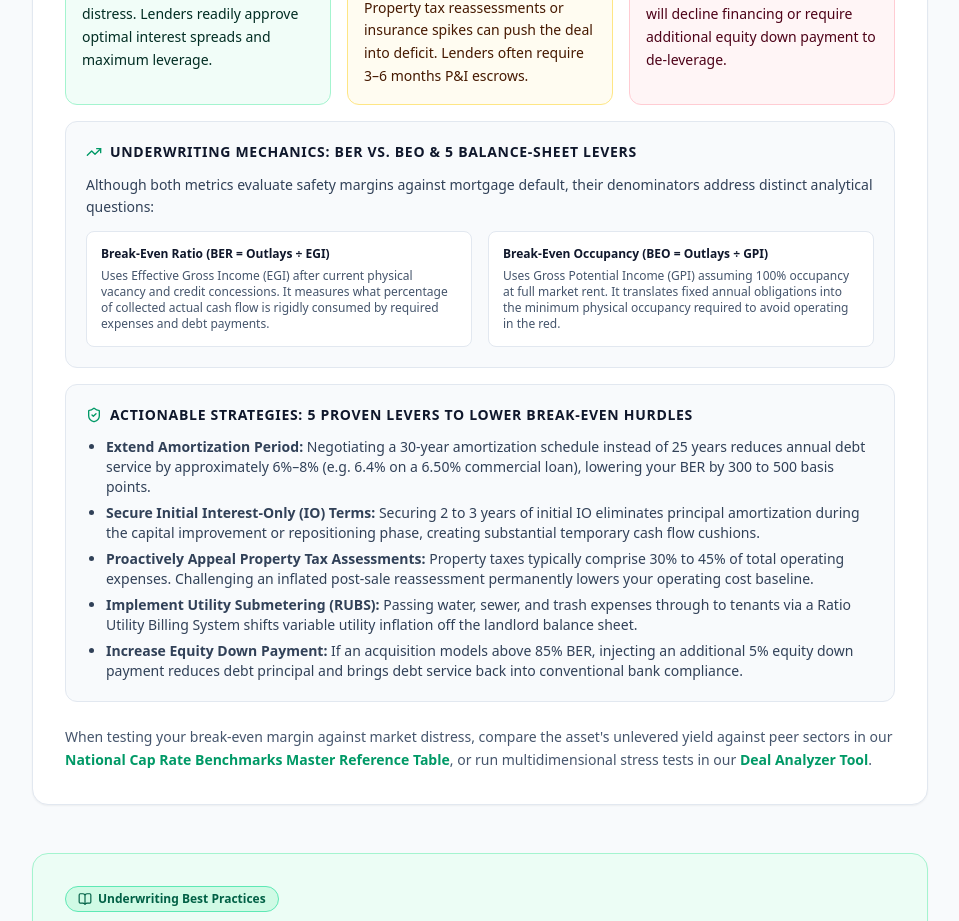
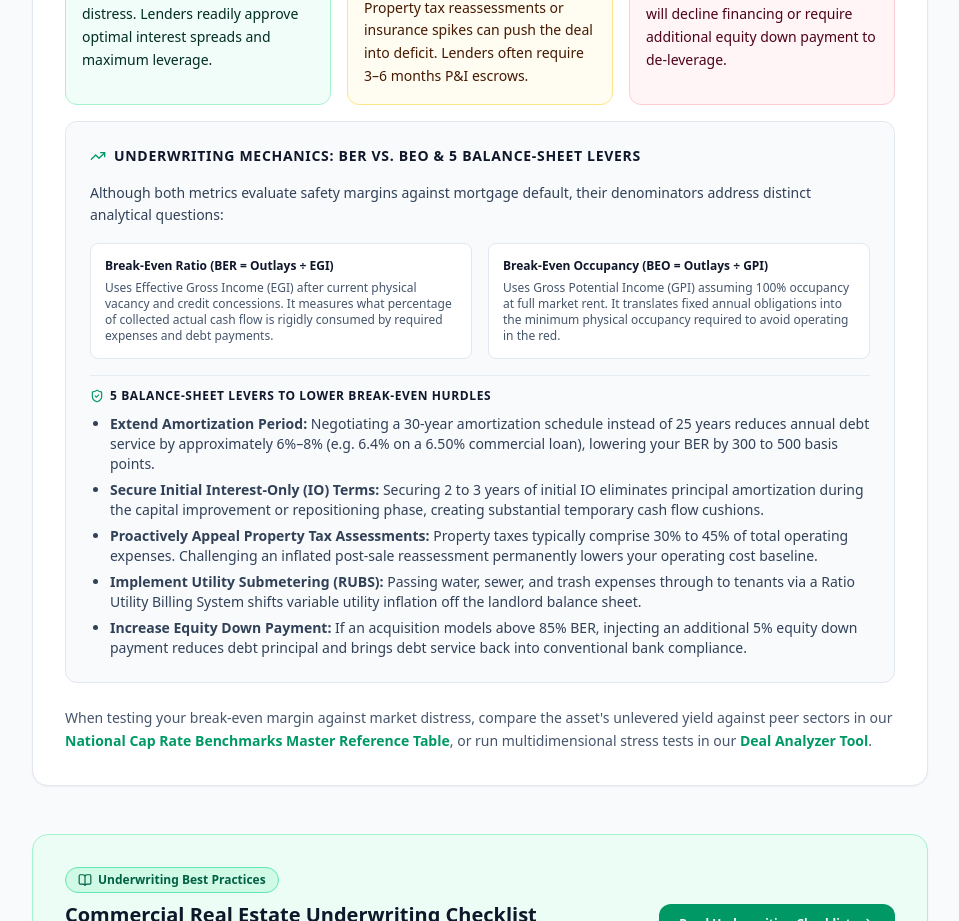
Before and after one commit to heme9999/cre-calculator, a Next.js app: page /en/calculators/break-even-ratio in a window 1280 px wide. Shown: the part 3220-4141 px from the top of the page, without its empty margins (0-959 px from the left). Built offline with nearby package versions, Linux system fonts and the light colour scheme; no server answers.

Commit message:
fix(adsense): harmonize NNN franchisee note to 7.00%-8.00% and integrate 5 levers under BER title

```diff
--- a/src/app/[locale]/calculators/break-even-ratio/page.tsx
+++ b/src/app/[locale]/calculators/break-even-ratio/page.tsx
@@ -275,11 +275,11 @@ export default async function BreakEvenRatioPage({ params }: PageProps) {
               </div>
             </div>
 
-            {/* In-depth Conceptual Difference: BER vs. BEO */}
-            <div className="bg-slate-50 border border-slate-200 rounded-xl p-5 space-y-3 mt-4">
+            {/* In-depth Conceptual Difference: BER vs. BEO & 5 Balance-Sheet Levers */}
+            <div className="bg-slate-50 border border-slate-200 rounded-xl p-5 md:p-6 space-y-4 mt-4">
               <h3 className="text-sm font-bold text-slate-900 uppercase tracking-wider flex items-center gap-2">
                 <TrendingUp className="w-4 h-4 text-emerald-600" />
-                <span>{isZh ? '承销机制与实战：BER 与 BEO 的本质差异 (Underwriting Mechanics: BER vs. BEO & 5 Balance-Sheet Levers)' : 'Underwriting Mechanics: BER vs. BEO & 5 Balance-Sheet Levers'}</span>
+                <span>{isZh ? '承销机制与实战：BER 与 BEO 的本质差异及 5 大资产负债表杠杆 (Underwriting Mechanics: BER vs. BEO & 5 Balance-Sheet Levers)' : 'Underwriting Mechanics: BER vs. BEO & 5 Balance-Sheet Levers'}</span>
               </h3>
               <p className="text-xs sm:text-sm text-slate-700 leading-relaxed">
                 {isZh
@@ -308,14 +308,13 @@ export default async function BreakEvenRatioPage({ params }: PageProps) {
                   </p>
                 </div>
               </div>
-            </div>
 
               {/* 5 Practical Levers to Lower Break-Even Hurdles */}
-            <div className="bg-slate-50 border border-slate-200 rounded-xl p-5 space-y-3 mt-4">
-              <h3 className="text-sm font-bold text-slate-900 uppercase tracking-wider flex items-center gap-2">
-                <ShieldCheck className="w-4 h-4 text-emerald-600" />
-                <span>{isZh ? '实战指南：借款人压降盈亏平衡比率 (BER) 的 5 大有效杠杆' : 'Actionable Strategies: 5 Proven Levers to Lower Break-Even Hurdles'}</span>
-              </h3>
+              <div className="pt-3 border-t border-slate-200/80 space-y-2.5">
+                <h4 className="text-xs font-bold text-slate-900 uppercase tracking-wider flex items-center gap-1.5">
+                  <ShieldCheck className="w-3.5 h-3.5 text-emerald-600" />
+                  <span>{isZh ? '借款人压降盈亏平衡门槛的 5 大有效杠杆 (5 Balance-Sheet Levers)' : '5 Balance-Sheet Levers to Lower Break-Even Hurdles'}</span>
+                </h4>
                 <ul className="list-disc pl-5 space-y-1.5 text-xs sm:text-sm text-slate-700">
                   <li>
                     <strong>{isZh ? '延长贷款本息摊销期 (Amortization Extension)' : 'Extend Amortization Period'}:</strong>{' '}
@@ -348,6 +347,7 @@ export default async function BreakEvenRatioPage({ params }: PageProps) {
                       : 'If an acquisition models above 85% BER, injecting an additional 5% equity down payment reduces debt principal and brings debt service back into conventional bank compliance.'}
                   </li>
                 </ul>
+              </div>
             </div>
 
             <p className="pt-2">
--- a/src/content/en.ts
+++ b/src/content/en.ts
@@ -660,7 +660,7 @@ export const enContent: LocaleContent = {
       { propertyType: 'Retail – Grocery-Anchored Centers', range: '5.50% – 6.50% (Illustrative)', notes: 'Strong daily-needs foot traffic and credit anchor stability support tight yields' },
       { propertyType: 'Retail – Unanchored Strip Centers', range: '7.00% – 9.00% (Illustrative)', notes: 'Wide pricing spread within 5.50%–9.25% retail bracket depending on tenant mix and credit ratings' },
       { propertyType: 'Net Lease – Investment-Grade Single Tenant (NNN)', range: '6.00% – 6.75% (Illustrative)', notes: 'Backed by investment-grade corporate credit (CVS, 7-Eleven); CBRE U.S. Net Lease Survey documents 6.00%–6.75% sub-tier, while Boulder Group Q3 2026 reports composite national average of 6.92% (Retail 6.69%, Industrial 7.28%, Office 7.60%)' },
-      { propertyType: 'Net Lease – Non-Credit / Franchisee (NNN)', range: '7.00% – 8.00% (Illustrative)', notes: 'Franchisee guarantees commanding risk premium within 6.00%–8.00% national NNN sector' },
+      { propertyType: 'Net Lease – Non-Credit / Franchisee (NNN)', range: '7.00% – 8.00% (Illustrative)', notes: 'Franchisee guarantees commanding risk premium within 7.00%–8.00% (upper tier of overall 6.00%–8.00% national NNN sector)' },
       { propertyType: 'Hotel – Luxury / Full-Service', range: '6.50% – 7.50% (Illustrative)', notes: 'Tighter pricing driven by leisure and premium travel demand in gateway markets' },
       { propertyType: 'Hotel – Suburban / Select-Service', range: '7.50% – 9.50% (Illustrative)', notes: 'Balanced yield profile for regional hotel operators (aligns with CBRE hotel survey)' },
       { propertyType: 'Hotel – Economy / Limited-Service', range: '9.50% – 11.50% (Illustrative)', notes: 'Higher cash yields compensating for operational volatility within 6.50%–11.50% hotel spectrum' },
--- a/src/content/es.ts
+++ b/src/content/es.ts
@@ -588,7 +588,7 @@ export const esContent: LocaleContent = {
       { propertyType: 'Comercial / Retail – Centros Anclados por Supermercado', range: '5.75% – 6.50% (Ilustrativo)', notes: 'Flujo peatonal de primera necesidad respalda una rentabilidad comprimida' },
       { propertyType: 'Comercial / Retail – Strip Centers sin Ancla', range: '7.00% – 9.00% (Ilustrativo)', notes: 'Dentro del sector comercial del 5.50%–9.25% según mix comercial' },
       { propertyType: 'Arrendamiento Neto (NNN) – Inquilino con Calificación Crediticia (IG)', range: '6.00% – 6.75% (Ilustrativo)', notes: 'Crédito corporativo solvente (CVS, 7-Eleven); CBRE documenta sub-rango 6.00%–6.75%, promedio compuesto nacional de 6.92% (Retail 6.69%, Industrial 7.28%, Oficinas 7.60% según Boulder Group Q3 2026)' },
-      { propertyType: 'Arrendamiento Neto (NNN) – Sin Calificación / Franquicia', range: '7.00% – 8.00% (Ilustrativo)', notes: 'Garantías de franquicias con prima de riesgo dentro del sector NNN nacional de 6.00%–8.00%' },
+      { propertyType: 'Arrendamiento Neto (NNN) – Sin Calificación / Franquicia', range: '7.00% – 8.00% (Ilustrativo)', notes: 'Garantías de franquicias con prima de riesgo dentro del rango de 7.00%–8.00% (tramo superior del sector NNN nacional de 6.00%–8.00%)' },
       { propertyType: 'Hotelería – Lujo / Servicio Completo', range: '6.50% – 7.50% (Ilustrativo)', notes: 'Valoraciones sólidas impulsadas por la demanda de ocio y viajes premium' },
       { propertyType: 'Hotelería – Suburbano / Servicio Selecto', range: '7.50% – 9.50% (Ilustrativo)', notes: 'Perfil equilibrado para operadores hoteleros regionales (conforme a sondeo CBRE)' },
       { propertyType: 'Hotelería – Económico / Servicio Limitado', range: '9.50% – 11.50% (Ilustrativo)', notes: 'Mayores rendimientos para compensar volatilidad dentro del rango hotelero del 6.50%–11.50%' },
--- a/src/content/pt.ts
+++ b/src/content/pt.ts
@@ -588,7 +588,7 @@ export const ptContent: LocaleContent = {
       { propertyType: 'Varejo / Shopping Centers Ancorados por Supermercados', range: '5.75% – 6.50% (Ilustrativo)', notes: 'Fluxo constante de consumo essencial garante estabilidade e compressão de taxas' },
       { propertyType: 'Varejo – Galerias e Strip Centers sem Ancoragem', range: '7.00% – 9.00% (Ilustrativo)', notes: 'Dentro da baliza varejista de 5.50%–9.25% a depender do mix de lojistas' },
       { propertyType: 'Contratos Net (NNN) – Inquilino com Grau de Investimento', range: '6.00% – 6.75% (Ilustrativo)', notes: 'Crédito corporativo sólido (CVS, 7-Eleven); CBRE documenta sub-faixa 6.00%–6.75%, média composta nacional de 6.92% (Varejo 6.69%, Galpões 7.28%, Escritórios 7.60% segundo Boulder Group T3 2026)' },
-      { propertyType: 'Contratos Net (NNN) – Sem Grau de Investimento / Franquias', range: '7.00% – 8.00% (Ilustrativo)', notes: 'Garantias franqueadas com prêmio de risco dentro da faixa nacional NNN de 6.00%–8.00%' },
+      { propertyType: 'Contratos Net (NNN) – Sem Grau de Investimento / Franquias', range: '7.00% – 8.00% (Ilustrativo)', notes: 'Garantias franqueadas com prêmio de risco dentro da faixa de 7.00%–8.00% (faixa superior do setor NNN nacional de 6.00%–8.00%)' },
       { propertyType: 'Hotelaria – Luxo / Serviço Completo', range: '6.50% – 7.50% (Ilustrativo)', notes: 'Avaliações firmes impulsionadas pela recuperação do turismo premium e lazer' },
       { propertyType: 'Hotelaria – Suburbana / Serviço Selecionado', range: '7.50% – 9.50% (Ilustrativo)', notes: 'Perfil equilibrado para redes hoteleiras regionais (alinhado com pesquisa CBRE)' },
       { propertyType: 'Hotelaria – Econômica / Serviço Limitado', range: '9.50% – 11.50% (Ilustrativo)', notes: 'Maior retorno para compensar intensidade operacional dentro da baliza de 6.50%–11.50%' },
--- a/src/content/zh.ts
+++ b/src/content/zh.ts
@@ -660,7 +660,7 @@ export const zhContent: LocaleContent = {
       { propertyType: '零售（Retail）— 有超市锚定的社区商业中心', range: '5.75% – 6.50% (示意区间)', notes: '日常刚需客流稳定，目前零售细分类型里需求最旺的一类' },
       { propertyType: '零售 — 无锚定的小型商铺（Strip Center）', range: '7.00% – 9.00% (示意区间)', notes: '区间在零售 5.50%–9.25% 基准内，取决于租户组合和租约条款' },
       { propertyType: '单租户净租赁 (NNN) — 投资级企业租户', range: '6.00% – 6.75% (示意区间)', notes: '以优质企业信用为支撑（CVS、7-Eleven 等）；CBRE 调查记录 6.00%–6.75% 优质子区间，全美综合均值 6.92%（Retail 6.69%、Industrial 7.28%、Office 7.60%，Boulder Group Q3 2026）' },
-      { propertyType: '单租户净租赁 (NNN) — 非投资级 / 加盟商', range: '7.00% – 8.00% (示意区间)', notes: '加盟商或未评级租户担保，承担相应风险溢价（全美 NNN 6.00%–8.00% 区间内）' },
+      { propertyType: '单租户净租赁 (NNN) — 非投资级 / 加盟商', range: '7.00% – 8.00% (示意区间)', notes: '加盟商或未评级租户担保，承担相应风险溢价（7.00%–8.00% 细分区间，处于全美 NNN 6.00%–8.00% 总体高位）' },
       { propertyType: '酒店 — 豪华/全服务型', range: '6.50% – 7.50% (示意区间)', notes: '高端旅游及休闲需求支撑溢价，受地段与品牌壁垒保护' },
       { propertyType: '酒店 — 郊区/精选服务型', range: '7.50% – 9.50% (示意区间)', notes: '区域型中端连锁酒店的主流参考区间（与 CBRE 酒店调研中心区间一致）' },
       { propertyType: '酒店 — 经济型/有限服务型', range: '9.50% – 11.50% (示意区间)', notes: '以更高名义回报补偿日常运营维护与折旧重置储备金需求，在酒店 6.50%–11.50% 总体基准内' },
```
Lines whose indentation alone changed are shown as unchanged.
